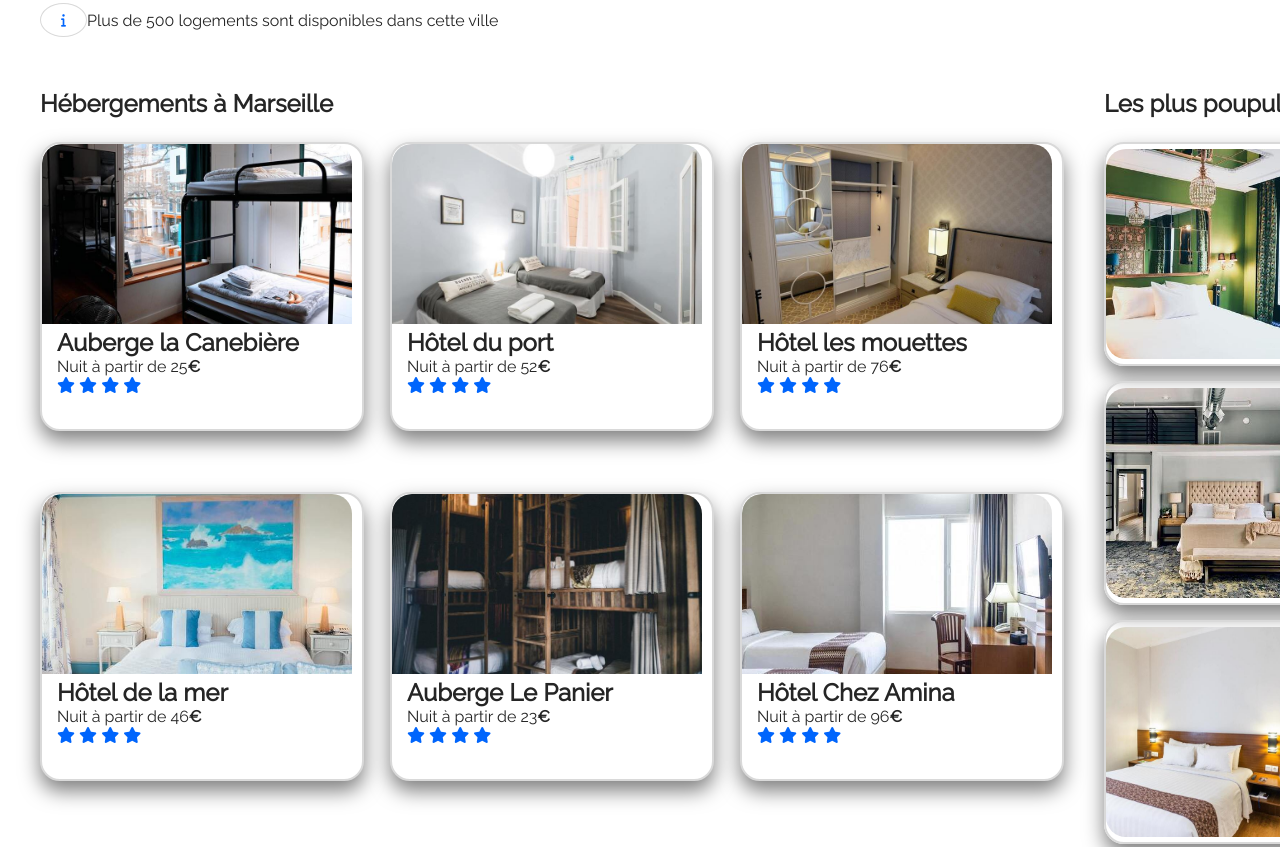
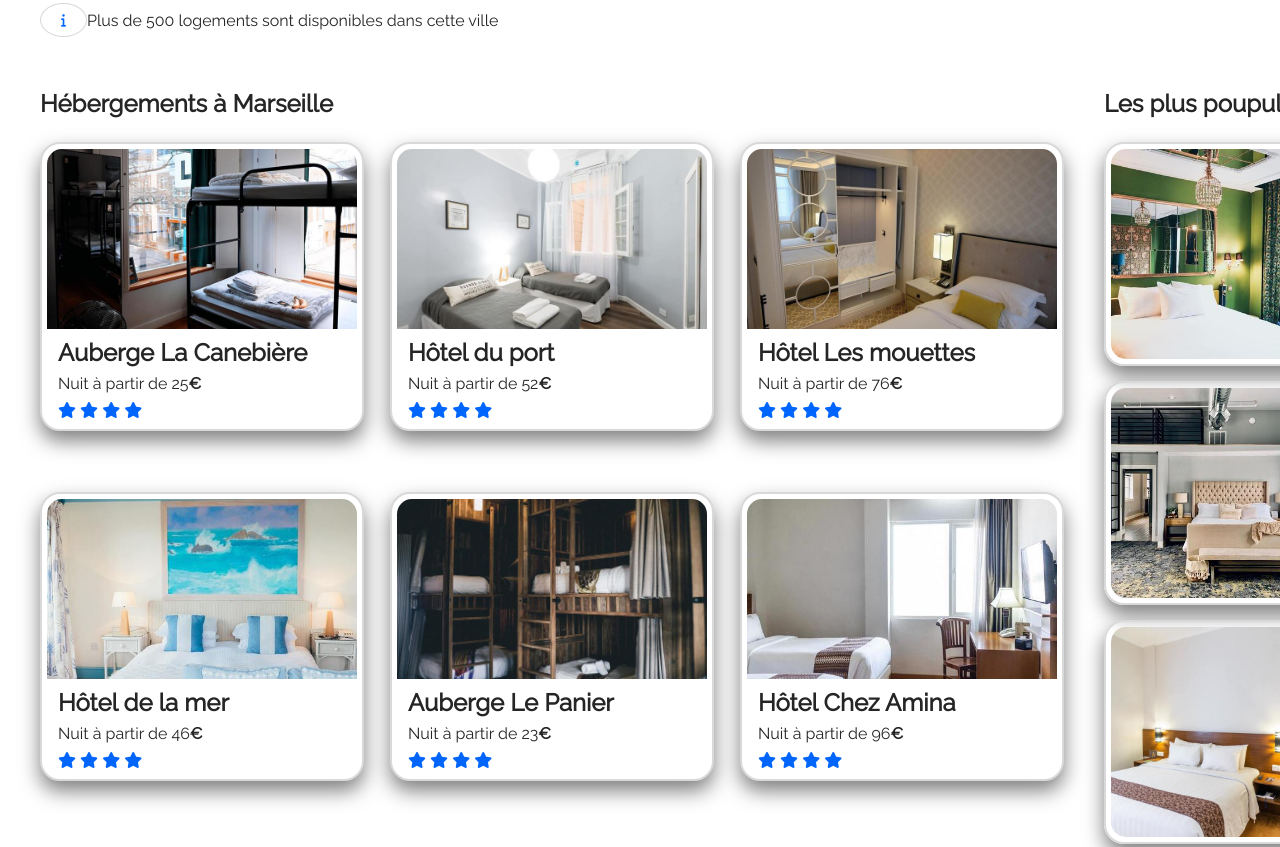
Before and after one commit to VivieRn/Cr-er_la_page_d-acceuil_d-une_agence_de_voyage_avec_html_et_css_vivier_nicolas, a plain HTML site: page index.html in a window 1280 px wide. Shown: the part 383-1230 px from the top of the page. Drawn offline with Linux system fonts and the light colour scheme.

Commit message:
Changement format cards hébergement, ajout liens fonctionnelle hébergements & activités

```diff
--- a/css/style.css
+++ b/css/style.css
@@ -41,7 +41,6 @@ header {
     flex-direction: row;
     align-items: center;
     justify-content: space-between;
-    margin-right: 1em;
     margin-left: 1em;
     margin-bottom: 3em;
 }
@@ -188,21 +187,29 @@ button:hover {
 }
 
 .cardImageHebergement {
+    flex: 1;
+    display: flex;
+    align-items: center;
+}
+
+.cardImageHebergement img {
     border-radius: 20px 20px 0px 0px;
     object-fit: cover;
     height: 180px;
     width: 310px;
-    margin: 0;
-
+    padding: 5px;
 }
 
 .texteCardHebergement {
-    padding-top: 0;
-    padding-left: 15px;
+    flex: 2;
+    display: flex;
+    flex-direction: column;
+    justify-content: space-around;
+    margin-left: 1em;
 }
 
 .afficherPlus {
-    margin-top: 3em;
+    margin-top: 1em;
     font-size: large;
 }
 
@@ -236,7 +243,8 @@ button:hover {
     border-radius: 20px 0px 00px 20px;
     object-fit: cover;
     height: 210px;
-    width: 180px;
+    width: 182px;
+    padding: 5px;
 }
 
 .cardContentPopulaire {
--- a/index.html
+++ b/index.html
@@ -4,7 +4,7 @@
     <meta charset="UTF-8" />
     <meta http-equiv="X-UA-Compatible" content="IE=edge" />
     <meta name="viewport" content="width=*, initial-scale=1.0" />
-    <title>Accueil - booki.com</title>
+    <title>Accueil - booki</title>
     <link rel="stylesheet" href="/css/style.css" />
     <link rel="preconnect" href="https://fonts.googleapis.com" />
     <link rel="preconnect" href="https://fonts.gstatic.com" crossorigin />
@@ -26,10 +26,10 @@
       <nav>
         <div class="menu">
           <div class="liensMenu">
-            <a href="">Hébergements</a>
+            <a href="#hebergement">Hébergements</a>
           </div>
           <div class="liensMenu">
-            <a href="">Activités</a>
+            <a href="#activite">Activités</a>
           </div>
         </div>
       </nav>
@@ -73,19 +73,23 @@
     </section>
     <!--Contenu principal partie 1, les hébergements-->
     <main class="contenuPrincipal">
-      <section>
+      <section id="hebergement">
         <h1>Hébergements à Marseille</h1>
         <div class="grid-hebergement">
-          <div class="cardHebergement">
-            <a href="#">
+          <a href="#" class="cardHebergement">
+            <div class="cardImageHebergement">
               <img
-                class="cardImageHebergement"
                 src="images/hebergements/4_small/marcus-loke-WQJvWU_HZFo-unsplash.jpg"
                 alt="Auberge La Canebière"
               />
+            </div>
             <div class="texteCardHebergement">
-                <h2>Auberge la Canebière</h2>
+              <div>
+                <h2>Auberge La Canebière</h2>
+              </div>
+              <div>
                 <p>Nuit à partir de 25<strong>€</strong></p>
+              </div>
               <div>
                 <i class="fa-solid fa-star"></i>
                 <i class="fa-solid fa-star"></i>
@@ -94,17 +98,20 @@
               </div>
             </div>
           </a>
-          </div>
-          <div class="cardHebergement">
-            <a href="#">
+          <a href="#" class="cardHebergement">
+            <div class="cardImageHebergement">
               <img
-                class="cardImageHebergement"
                 src="images/hebergements/4_small/fred-kleber-gTbaxaVLvsg-unsplash.jpg"
                 alt="Hôtel du port"
               />
+            </div>
             <div class="texteCardHebergement">
+              <div>
                 <h2>Hôtel du port</h2>
+              </div>
+              <div>
                 <p>Nuit à partir de 52<strong>€</strong></p>
+              </div>
               <div>
                 <i class="fa-solid fa-star"></i>
                 <i class="fa-solid fa-star"></i>
@@ -113,17 +120,20 @@
               </div>
             </div>
           </a>
-          </div>
-          <div class="cardHebergement">
-            <a href="#">
+          <a href="#" class="cardHebergement">
+            <div class="cardImageHebergement">
               <img
-                class="cardImageHebergement"
                 src="images/hebergements/4_small/reisetopia-B8WIgxA_PFU-unsplash.jpg"
                 alt="Hôtel Les mouettes"
               />
+            </div>
             <div class="texteCardHebergement">
-                <h2>Hôtel les mouettes</h2>
+              <div>
+                <h2>Hôtel Les mouettes</h2>
+              </div>
+              <div>
                 <p>Nuit à partir de 76<strong>€</strong></p>
+              </div>
               <div>
                 <i class="fa-solid fa-star"></i>
                 <i class="fa-solid fa-star"></i>
@@ -132,17 +142,20 @@
               </div>
             </div>
           </a>
-          </div>
-          <div class="cardHebergement">
-            <a href="#">
+          <a href="#" class="cardHebergement">
+            <div class="cardImageHebergement">
               <img
-                class="cardImageHebergement"
                 src="images/hebergements/4_small/annie-spratt-Eg1qcIitAuA-unsplash.jpg"
                 alt="Hôtel de la mer"
               />
+            </div>
             <div class="texteCardHebergement">
+              <div>
                 <h2>Hôtel de la mer</h2>
+              </div>
+              <div>
                 <p>Nuit à partir de 46<strong>€</strong></p>
+              </div>
               <div>
                 <i class="fa-solid fa-star"></i>
                 <i class="fa-solid fa-star"></i>
@@ -151,17 +164,20 @@
               </div>
             </div>
           </a>
-          </div>
-          <div class="cardHebergement">
-            <a href="#">
+          <a href="#" class="cardHebergement">
+            <div class="cardImageHebergement">
               <img
-                class="cardImageHebergement"
                 src="images/hebergements/4_small/nicate-lee-kT-ZyaiwBe0-unsplash.jpg"
                 alt="Auberge Le Panier"
               />
+            </div>
             <div class="texteCardHebergement">
+              <div>
                 <h2>Auberge Le Panier</h2>
+              </div>
+              <div>
                 <p>Nuit à partir de 23<strong>€</strong></p>
+              </div>
               <div>
                 <i class="fa-solid fa-star"></i>
                 <i class="fa-solid fa-star"></i>
@@ -170,17 +186,20 @@
               </div>
             </div>
           </a>
-          </div>
-          <div class="cardHebergement">
-            <a href="#">
+          <a href="#" class="cardHebergement">
+            <div class="cardImageHebergement">
               <img
-                class="cardImageHebergement"
                 src="images/hebergements/4_small/febrian-zakaria-M6S1WvfW68A-unsplash.jpg"
                 alt="Hôtel Chez Amina"
               />
+            </div>
             <div class="texteCardHebergement">
+              <div>
                 <h2>Hôtel Chez Amina</h2>
+              </div>
+              <div>
                 <p>Nuit à partir de 96<strong>€</strong></p>
+              </div>
               <div>
                 <i class="fa-solid fa-star"></i>
                 <i class="fa-solid fa-star"></i>
@@ -189,7 +208,6 @@
               </div>
             </div>
           </a>
-          </div>
           <div class="afficherPlus">
             <a href="#"><strong>Afficher plus</strong></a>
           </div>
@@ -264,7 +282,7 @@
       </section>
     </main>
     <!--Deuxiéme partie du site, Activité-->
-    <section>
+    <section id="activite">
       <h1>Activité à Marseille</h1>
       <div class="flexActivités">
         <figure class="cartesActivités">
```
Lines whose indentation alone changed are shown as unchanged.
